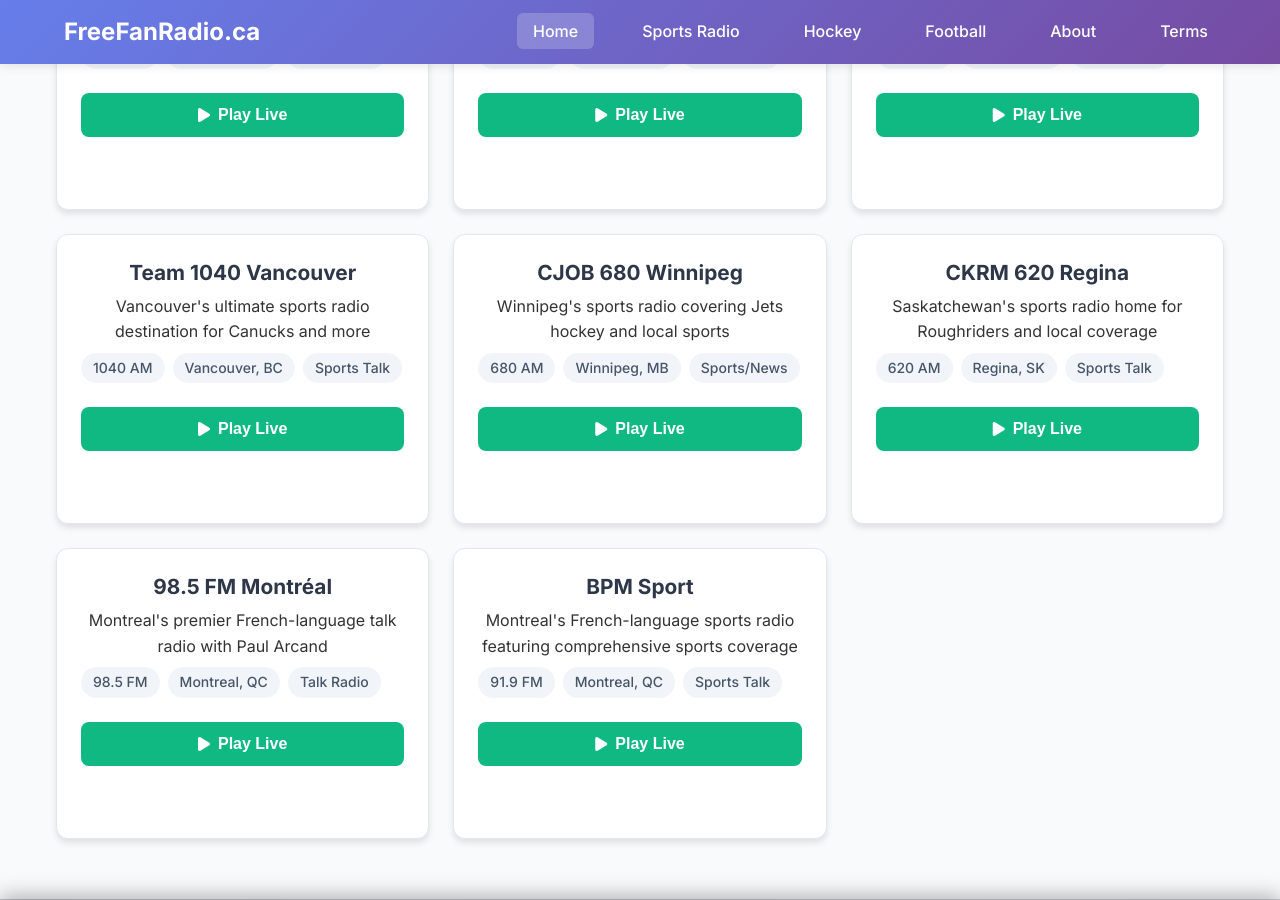
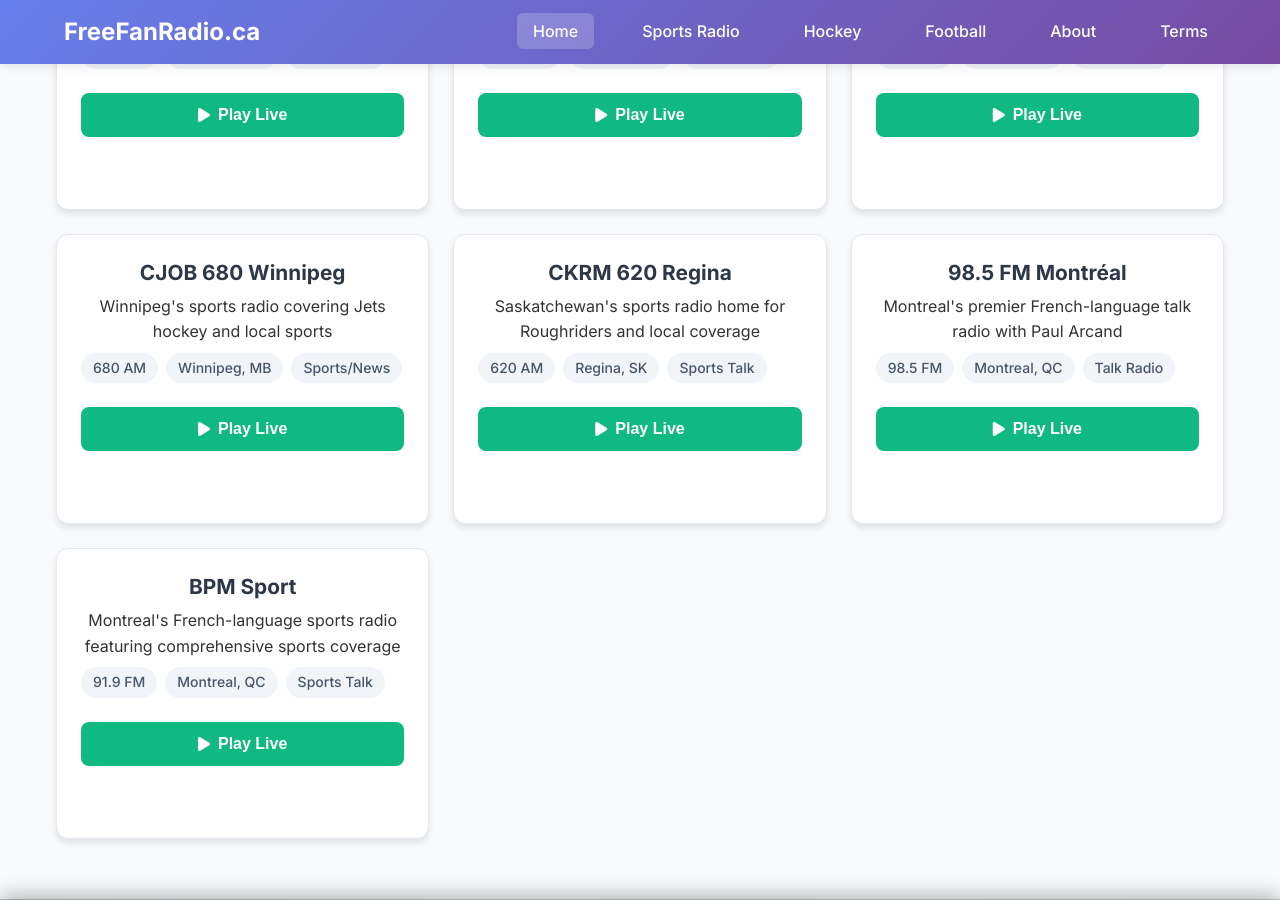
Before and after one commit to freefanradio/freefanradio.github.io, a Jekyll site: the page built from index.html, in a window 1280 px wide and 900 px high, scrolled down 1044 px. Built offline with Jekyll 4.4.1, drawn with Linux system fonts in a browser that asks for light colours.

Commit message:
Updated some stream

```diff
--- a/index.html
+++ b/index.html
@@ -56,7 +56,7 @@
                     </div>
                 </div>
                 <div class="station-actions">
-                    <button class="play-station-btn" data-stream="https://live-audio01.mediavibez.com/TSN690" data-name="TSN 690 Montreal">
+                    <button class="play-station-btn" data-stream="https://playerservices.streamtheworld.com/api/livestream-redirect/CKGMAM.mp3" data-name="TSN 690 Montreal">
                         <i class="fas fa-play"></i>
                         Play Live
                     </button>
@@ -76,7 +76,7 @@
                     </div>
                 </div>
                 <div class="station-actions">
-                    <button class="play-station-btn" data-stream="https://live-audio01.mediavibez.com/TSN1050" data-name="TSN 1050 Toronto">
+                    <button class="play-station-btn" data-stream="https://playerservices.streamtheworld.com/api/livestream-redirect/CHUMAM.mp3" data-name="TSN 1050 Toronto">
                         <i class="fas fa-play"></i>
                         Play Live
                     </button>
@@ -96,27 +96,7 @@
                     </div>
                 </div>
                 <div class="station-actions">
-                    <button class="play-station-btn" data-stream="https://live-audio01.mediavibez.com/CHQR" data-name="Sportsnet 960 Calgary">
-                        <i class="fas fa-play"></i>
-                        Play Live
-                    </button>
-                </div>
-            </div>
-        </div>
-
-        <div class="station-card">
-            <div class="station-header">
-                <div class="station-info">
-                    <h3>Team 1040 Vancouver</h3>
-                    <p>Vancouver's ultimate sports radio destination for Canucks and more</p>
-                    <div class="station-meta">
-                        <span class="frequency">1040 AM</span>
-                        <span class="location">Vancouver, BC</span>
-                        <span class="genre">Sports Talk</span>
-                    </div>
-                </div>
-                <div class="station-actions">
-                    <button class="play-station-btn" data-stream="https://live-audio01.mediavibez.com/TEAM1040" data-name="Team 1040 Vancouver">
+                    <button class="play-station-btn" data-stream="https://radio-dai.rogersdigitalmedia.com/hls/chi/rogers/cal960.stream/48k/iMi055c8urA-175297077-9984.aac" data-name="Sportsnet 960 Calgary">
                         <i class="fas fa-play"></i>
                         Play Live
                     </button>
```
Also changed, not shown: _stations/tsn-690-montreal.md (+1 -1 lines), football.md (+1 -1 lines), hockey.md (+1 -1 lines), README.md.
